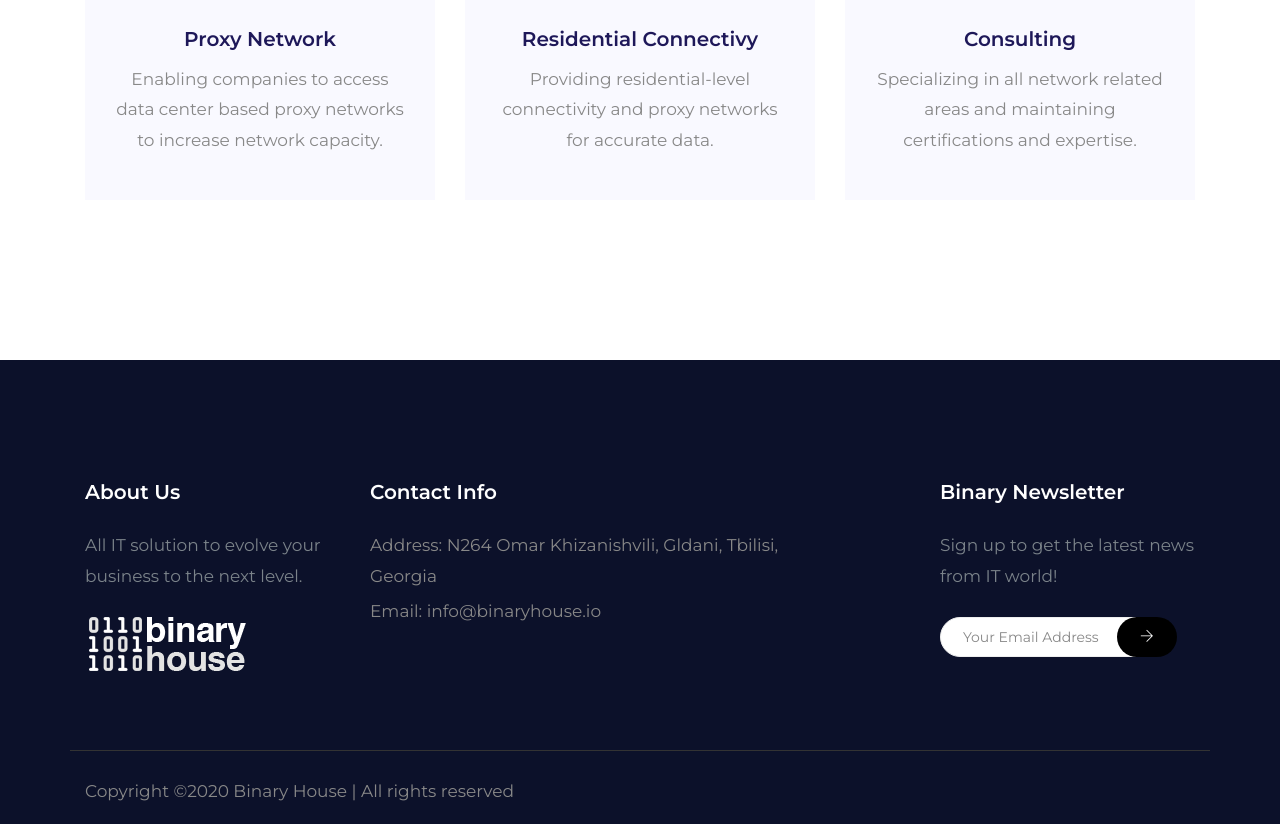
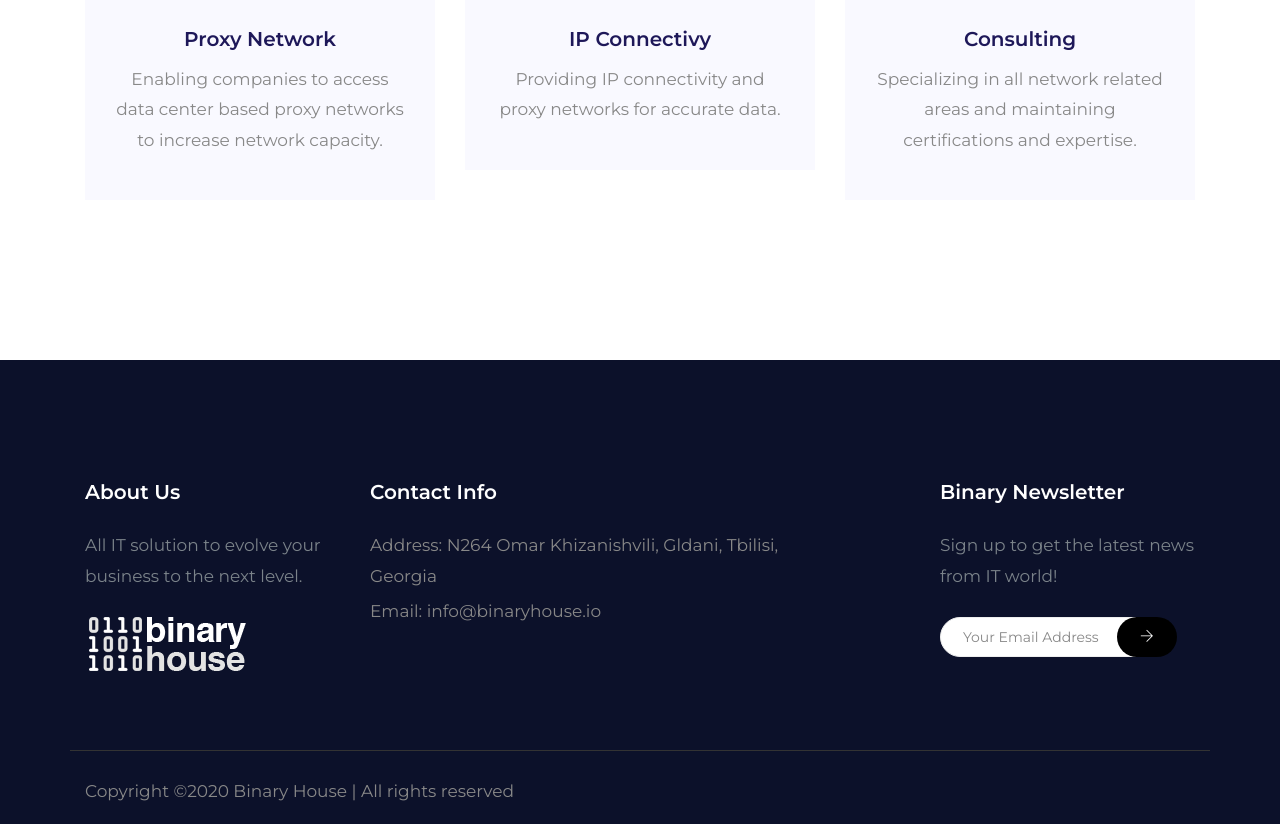
Before and after one commit to binaryhouseadmin/website, a plain HTML site: page services.html in a window 1280 px wide. Shown: the part 1590-2414 px from the top of the page. Drawn offline with Linux system fonts and the light colour scheme.

Commit message:
Update services.html

```diff
--- a/services.html
+++ b/services.html
@@ -103,8 +103,8 @@
             <div class="feature-icon">
               <img src="img/home/png/004-home-page.png" alt="">
             </div>
-            <h3>Residential Connectivy</h3>
-            <p>Providing residential-level connectivity and proxy networks for accurate data.</p>
+            <h3>IP Connectivy</h3>
+            <p>Providing IP connectivity and proxy networks for accurate data.</p>
           </div>
         </div>
 
```
